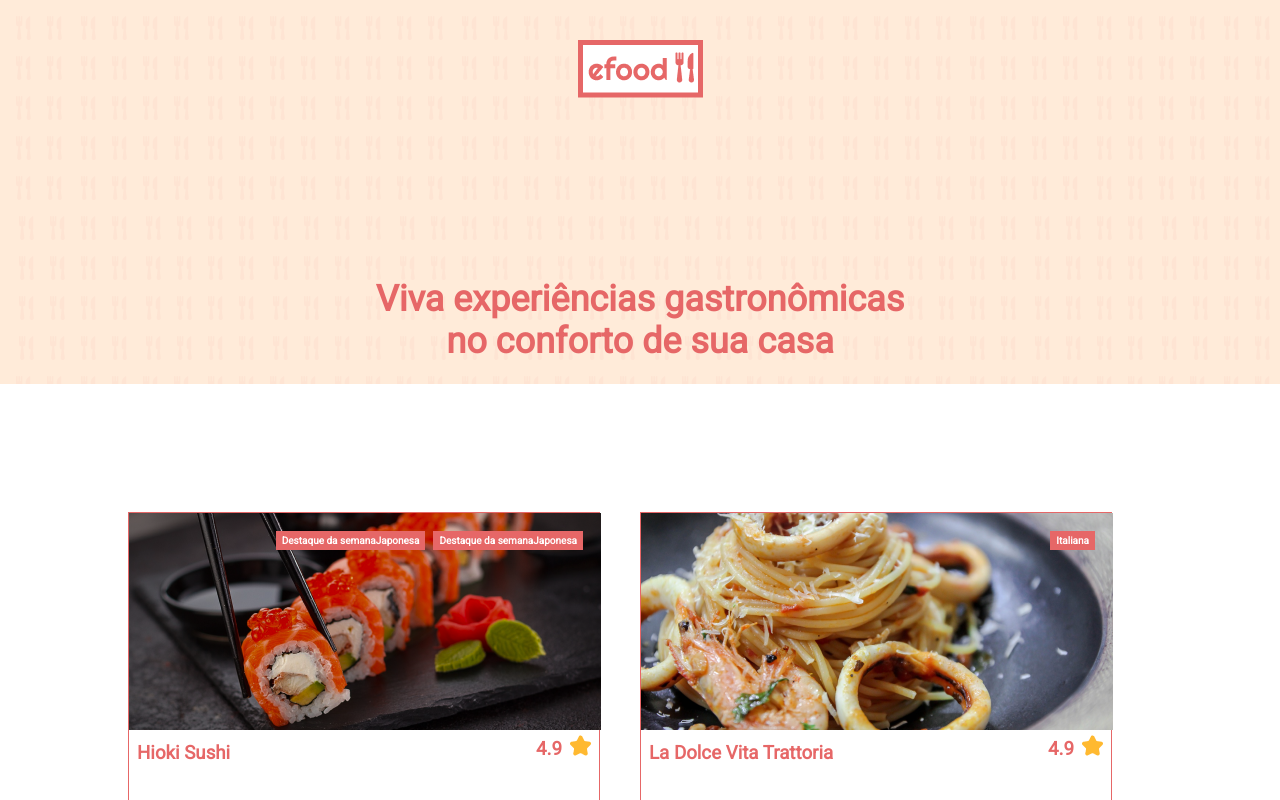
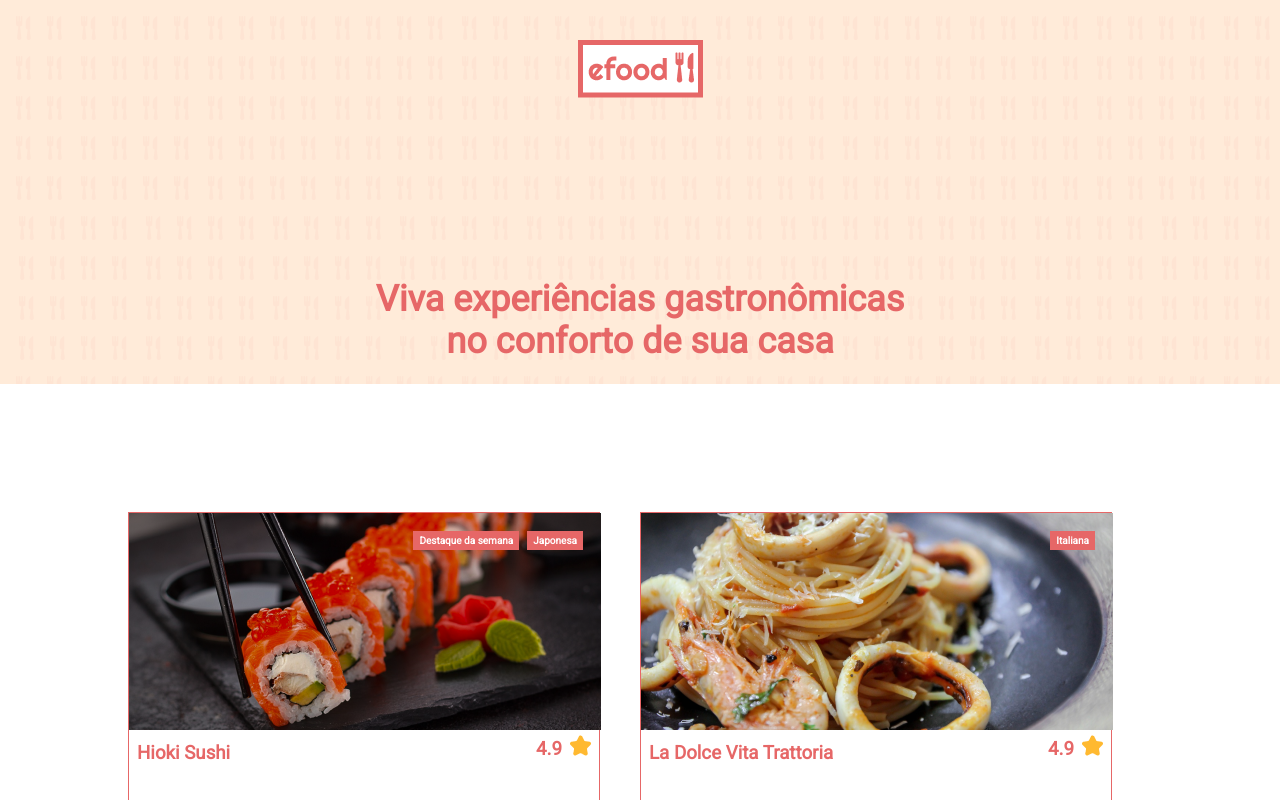
Before and after one commit to TamaradeMoura/efood, a React (Create React App) app: page / in a window 1280 px wide. Shown: the top 800 px of the page. Built offline with nearby package versions, Linux system fonts and the light colour scheme.

Commit message:
terceiro commit

```diff
--- a/src/components/Conteudo/index.tsx
+++ b/src/components/Conteudo/index.tsx
@@ -22,7 +22,7 @@ const Conteudo = ({
       <Linha>
         <Infos>
           {infos.map((info) => (
-            <Tag key={info}>{infos}</Tag>
+            <Tag key={info}>{info}</Tag>
           ))}
         </Infos>
       <h3 className='titulo'>{title}</h3>
```
